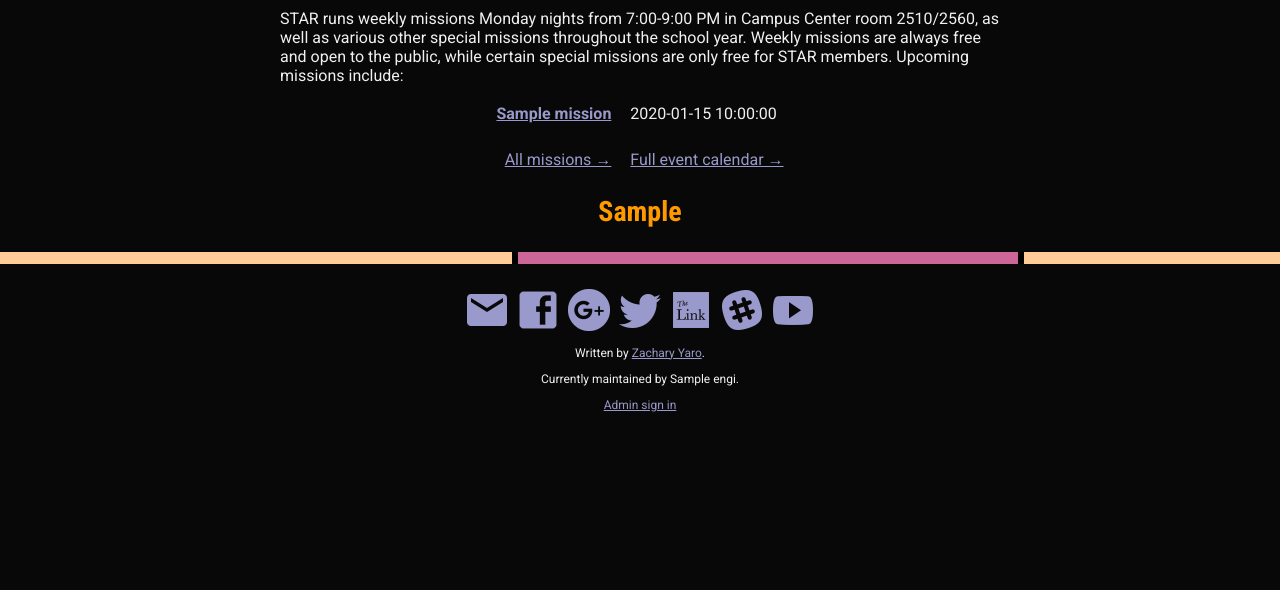
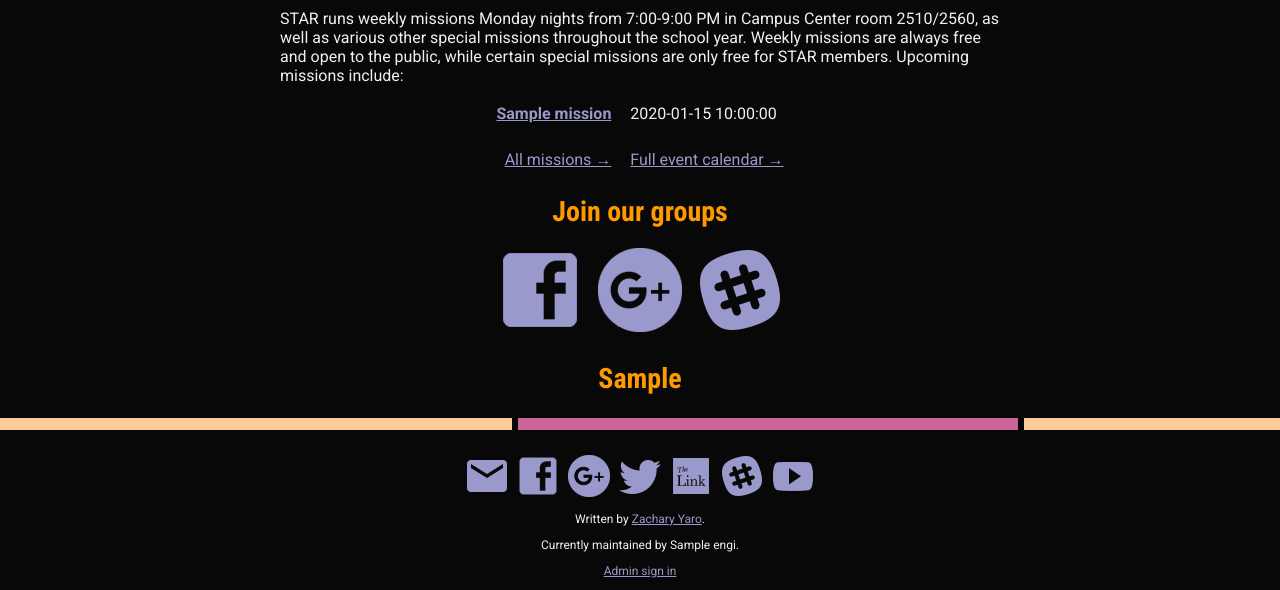
Before and after one commit to RITSTARClub/star-site, a Python web app: template templates/home.html in a window 1280 px wide. Shown: the part 310-900 px from the top of the page. Before the commit the page ends 722 px from the top, so only its background shows below. Run offline with Jinja, Linux system fonts and the light colour scheme; the template is opened without the code that fills it: most values are stand-ins (such as "Sample title", 1, 10 or a date in 2020).

Commit message:
Add group links to the bottom of the home page

```diff
--- a/static/styles/social.css
+++ b/static/styles/social.css
@@ -72,6 +72,75 @@
 		}
 		.socialIcon.thelink:active {
 			background-position: -96px -288px;
+		}
+
+.socialIcon.large {
+	width: 96px;
+	height: 96px;
+	background-size: 288px 672px;
+}
+	.socialIcon.large.email {
+		background-position: 0 0;
+	}
+		.socialIcon.large.email:hover {
+			background-position: -96px 0;
+		}
+		.socialIcon.large.email:active {
+			background-position: -192px 0;
+		}
+	.socialIcon.large.fb {
+		background-position: 0 -96px;
+	}
+		.socialIcon.large.fb:hover {
+			background-position: -96px -96px;
+		}
+		.socialIcon.large.fb:active {
+			background-position: -192px -96px;
+		}
+	.socialIcon.large.gplus {
+		background-position: 0 -192px;
+	}
+		.socialIcon.large.gplus:hover {
+			background-position: -96px -192px;
+		}
+		.socialIcon.large.gplus:active {
+			background-position: -192px -192px;
+		}
+	.socialIcon.large.twitter {
+		background-position: 0 -288px;
+	}
+		.socialIcon.large.twitter:hover {
+			background-position: -96px -288px;
+		}
+		.socialIcon.large.twitter:active {
+			background-position: -192px -288px;
+		}
+	.socialIcon.large.slack {
+		background-position: 0 -384px;
+	}
+		.socialIcon.large.slack:hover {
+			background-position: -96px -384px;
+		}
+		.socialIcon.large.slack:active {
+			background-position: -192px -384px;
+		}
+	.socialIcon.large.youtube {
+		background-position: 0 -480px;
+	}
+		.socialIcon.large.youtube:hover {
+			background-position: -96px -480px;
+		}
+		.socialIcon.large.youtube:active {
+			background-position: -192px -480px;
+		}
+	.socialIcon.large.thelink {
+		background-position: 0 -576px;
+	}
+		.socialIcon.large.thelink:hover {
+			background-position: -96px -576px;
+		}
+		.socialIcon.large.thelink:active {
+			background-position: -192px -576px;
 		}
 
 .socialIcon.small {
--- a/templates/home.html
+++ b/templates/home.html
@@ -8,7 +8,9 @@
 	<p>
 		STAR runs weekly missions Monday nights from 7:00-9:00 PM in Campus Center room 2510/2560, as well as various other special missions throughout the school year.  Weekly missions are always free and open to the public, while certain special missions are only free for STAR members.  Upcoming missions include:
 	</p>
+</section>
 
+<section>
 	<table class="simpleTable">
 		{% for mission in missions %}
 			<tr>
@@ -28,8 +30,15 @@
 			<td><a href="https://www.google.com/calendar/embed?src=b08se0bscqlp87h4voj32to710%40group.calendar.google.com" target="_blank">Full event calendar &rarr;</a></td>
 		</tr>
 	</table>
-
-	<h2 style="text-align: center;">{{ end_quote }}</h2>
 </section>
 
+<section style="text-align: center;">
+	<h2 style="margin-bottom: 0;">Join our groups</h2>
+	<a href="https://www.facebook.com/groups/STARIT" target="_blank" class="socialIcon large fb">Facebook Group</a>
+	<a href="https://plus.google.com/communities/110072898262170035107" target="_blank" class="socialIcon large gplus">Google+ Community</a>
+	<a href="https://ritstar.slack.com" target="_blank" class="socialIcon large slack">Slack team</a>
+</section>
+
+<h2 style="text-align: center;">{{ end_quote }}</h2>
+
 {% include 'foot.html' %}
```
